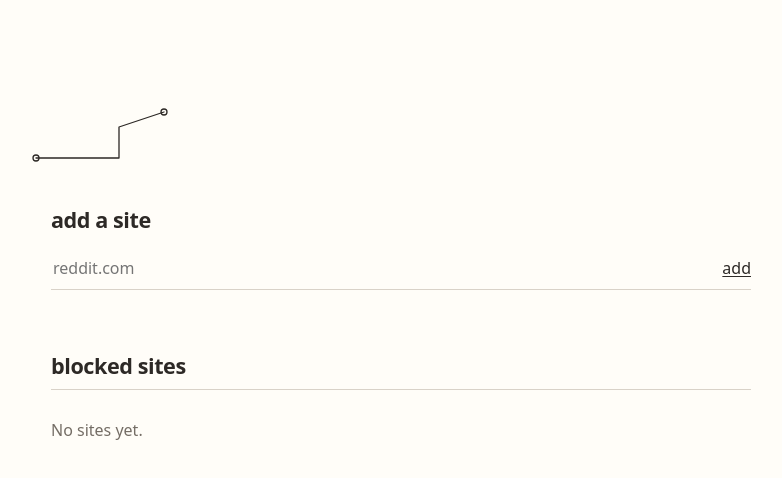
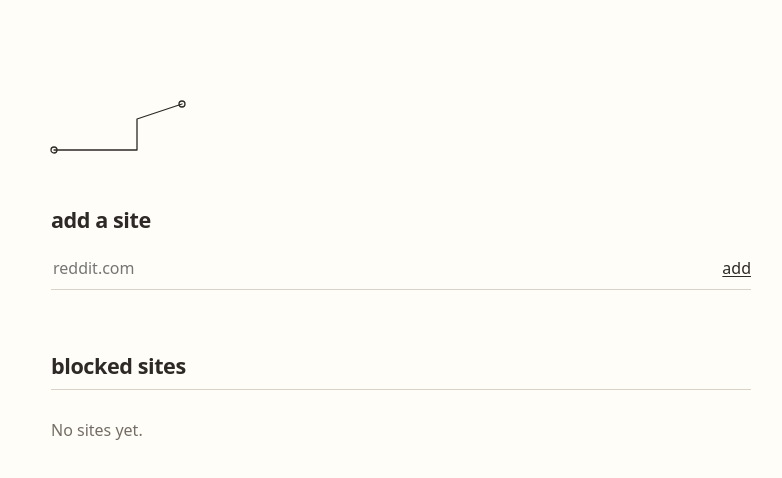
Before and after one commit to gloriayma/finally-good-blocker, a browser extension: page options/options.html in a window 1280 px wide. Shown: the whole page, without its empty margins (239-1021 px from the left). Drawn offline with Linux system fonts and the light colour scheme.

Commit message:
Raise aligned options curve

```diff
--- a/options/options.html
+++ b/options/options.html
@@ -10,9 +10,9 @@
   <body>
     <main>
       <svg class="line-drawing" viewBox="0 0 150 72" aria-hidden="true">
-        <path d="M-15 62H68V31L113 16" />
-        <circle cx="-15" cy="62" r="3" />
-        <circle cx="113" cy="16" r="3" />
+        <path d="M3 54H86V23L131 8" />
+        <circle cx="3" cy="54" r="3" />
+        <circle cx="131" cy="8" r="3" />
       </svg>
 
       <section class="add-section" aria-labelledby="add-heading">
```
Also changed, not shown: docs/options-screen.svg.
